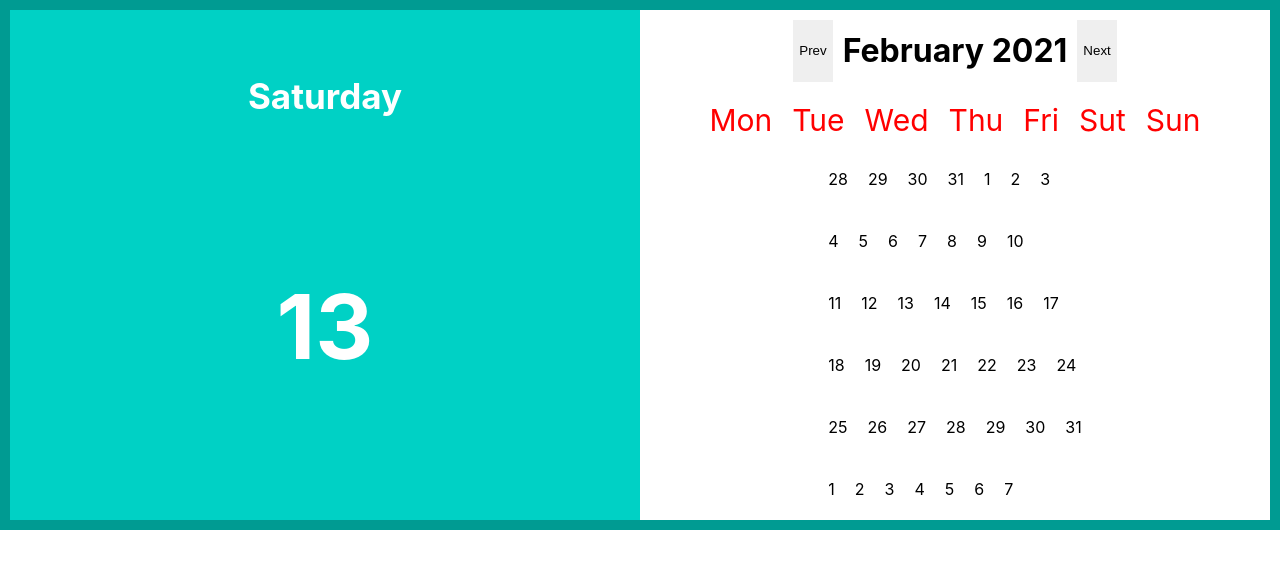
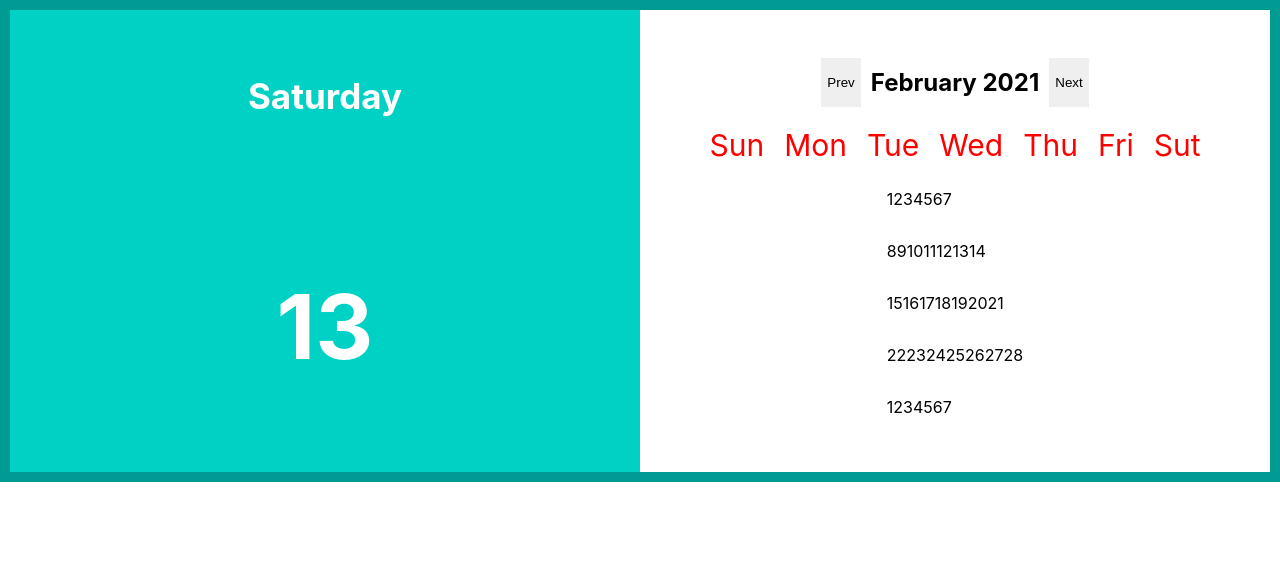
Before and after one commit to vitaliisyrykh/calendar-signIn-form, a React (Create React App) app: page / in a window 1280 px wide. Shown: the top 568 px of the page. Built offline with nearby package versions, Linux system fonts and the light colour scheme.

Commit message:
add lib cassNames

```diff
--- a/src/calendar/current-calendar-body/day/day.module.scss
+++ b/src/calendar/current-calendar-body/day/day.module.scss
@@ -1,3 +1,18 @@
-.dayContainer{
-  padding: 5px 10px;
+
+
+.day {
+  font-size: 2rem;
+  color: transparent;
+  padding: 10px;
+  border: 5px solid transparent;
 }
+
+.currentMonthDay {
+  color: grey;
+}
+
+.currentDay {
+  color: red;
+  border: 5px solid red;
+  border-radius: 50%;
+}
--- a/src/calendar/current-calendar-body/index.jsx
+++ b/src/calendar/current-calendar-body/index.jsx
@@ -11,27 +11,27 @@ class CurrentCalendarBody extends Component {
   weekDays = (props) => {
     return (
       <section className={style.weekDaysContainer}>
+        <div className={style.weekDay}>Sun</div>
         <div className={style.weekDay}>Mon</div>
         <div className={style.weekDay}>Tue</div>
         <div className={style.weekDay}>Wed</div>
         <div className={style.weekDay}>Thu</div>
         <div className={style.weekDay}>Fri</div>
         <div className={style.weekDay}>Sut</div>
-        <div className={style.weekDay}>Sun</div>
       </section>
     );
   };
   render() {
     const { day, handlePrev, handleNext } = this.props;
     const year = day.getFullYear();
-    const month = day.getMonth();
+    const month = day.getMonth()+1;
 
     return (
-      <div className={style.bodyContainer}>
+      <section className={style.bodyContainer}>
         <MounthYear day={day} handlePrev={handlePrev} handleNext={handleNext} />
         {this.weekDays()}
         <Month day={day} year={year} month={month} />
-      </div>
+      </section>
     );
   }
 }
```
